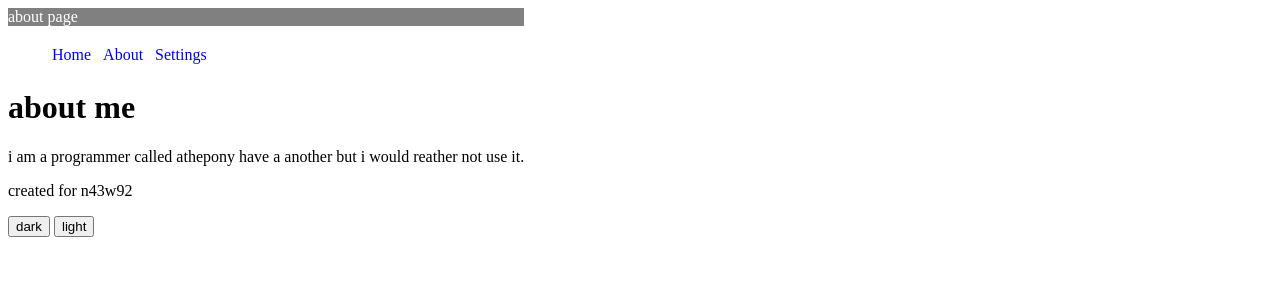
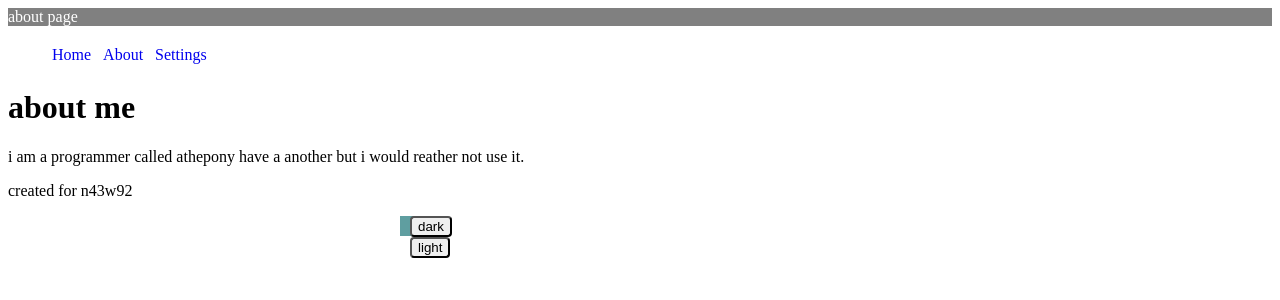
Before and after one commit to 45N-93W/science-journal, a PHP site: page /about in a window 1280 px wide. Shown: the top 300 px of the page. Run offline with PHP 8.4, Linux system fonts and the light colour scheme.

Commit message:
Add files via upload

```diff
--- a/assets/theme.css
+++ b/assets/theme.css
@@ -17,8 +17,21 @@ nav ul li a {
 
 }
 
-html {
-    width: fit-content;
-    height: fit-content;
+body {
+
     transition: 1s;
 }
+button {
+    border-radius: 4px;
+    position: relative;
+    left:10px;
+}
+.theme-toggles {
+    width: 30px;
+    height: 20px;
+    position: absolute;
+    left: 400px;
+    top: 40xp;
+    background: cadetblue;
+    text-shadow: 4px 0 0 4px;
+}
--- a/assets/themes.js
+++ b/assets/themes.js
@@ -7,8 +7,6 @@ function SetLightMode() {
     header.item(1).style.background = "black";
     button.item(0).style.background = "black";
     button.item(1).style.background = "black";
-    button.item(0).style.color = "white";
-    button.item(1).style.color = "white";
 
 
 }
@@ -16,8 +14,6 @@ function SetDarkMode() {
     document.body.style.background = "black";
     document.body.style.color = "white";
     header.item(1).style.background = "white";
-    button.item(0).style.background = "white";
-    button.item(1).style.background = "white";
     button.item(0).style.color = "black";
     button.item(1).style.color= "black"
 
```
